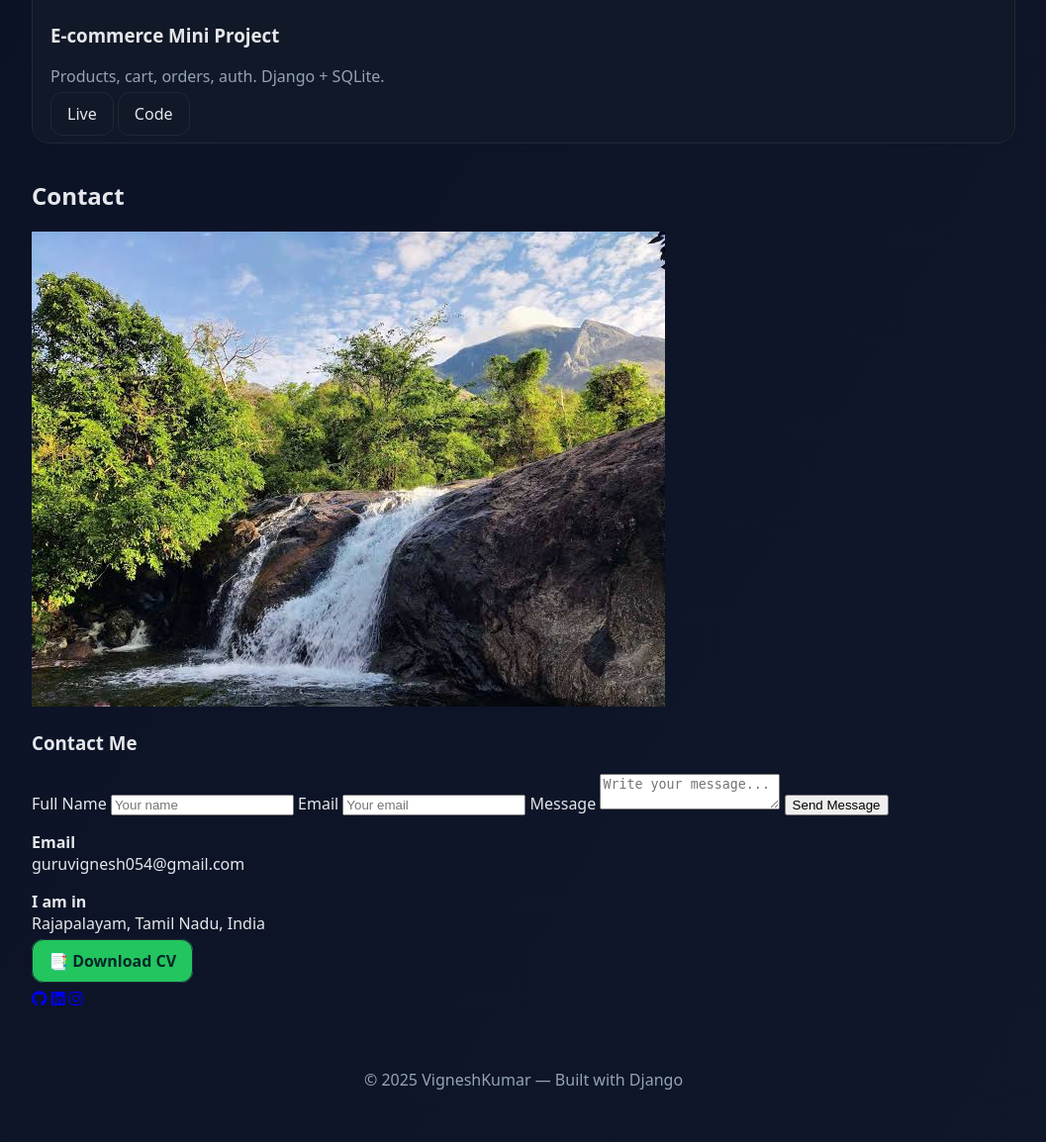
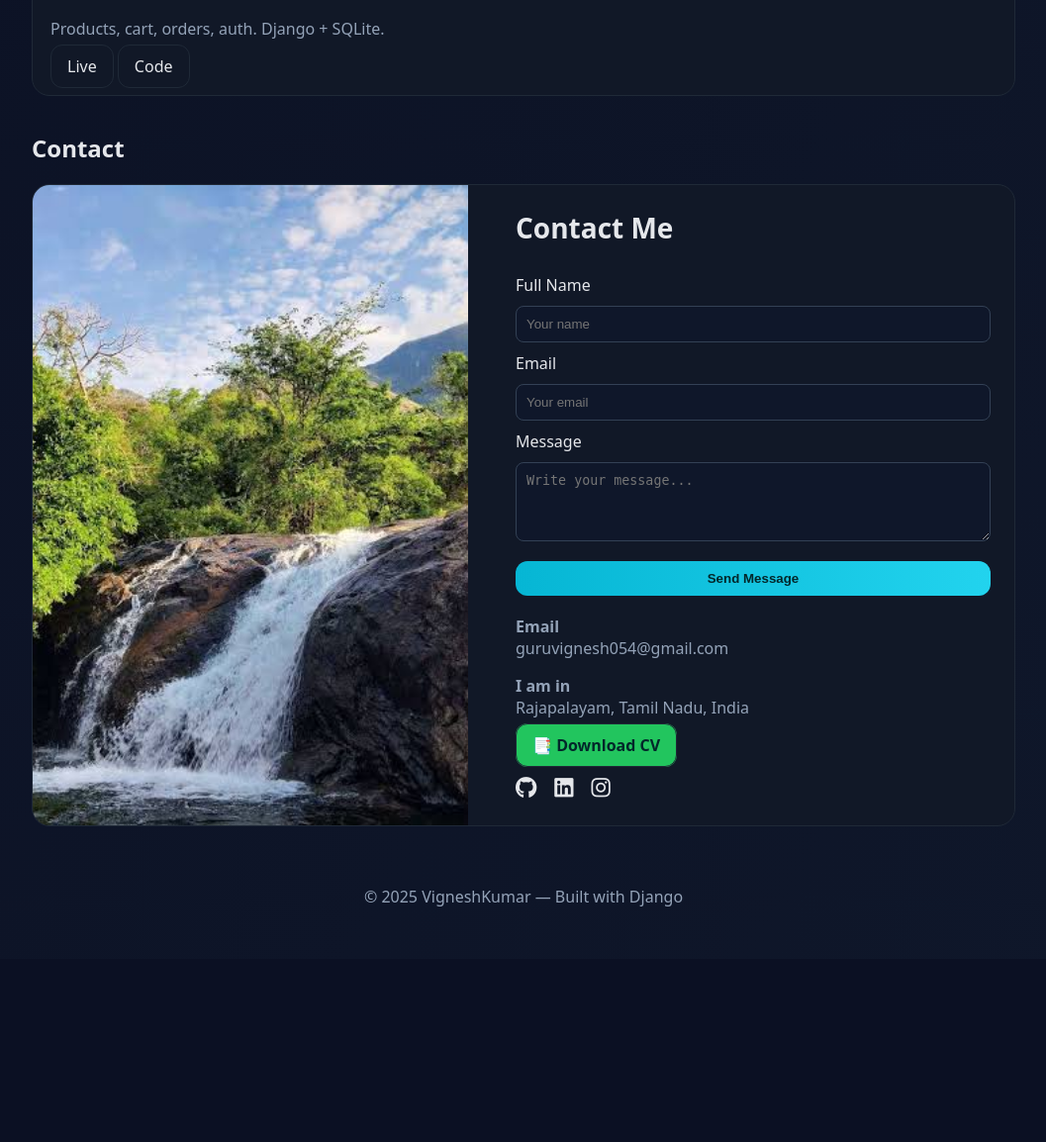
Before and after one commit to uthaman-art/portfolio_site, a Django app: page / in a window 1280 px wide. Shown: the part 1710-2864 px from the top of the page at 99% size, without its empty margins (111-1168 px from the left). After the commit the page ends 2626 px from the top, so only its background shows below. Run offline with Django 5.2, Linux system fonts and the light colour scheme.

Commit message:
fix: correct index.html changes

```diff
--- a/main/templates/index.html
+++ b/main/templates/index.html
@@ -43,23 +43,83 @@
     .kpi{display:flex;gap:16px;flex-wrap:wrap;margin-top:8px}
     .kpi .card{flex:1;min-width:180px;text-align:center}
     @media (max-width:900px){ .hero{grid-template-columns:1fr} }
+    /* Navbar Responsive */
     @media (max-width:600px){
       header { flex-direction: column; align-items:flex-start; gap:10px; }
       nav { flex-direction: column; align-items: flex-start; width: 100%; gap: 0;}
       nav a { margin: 5px 0 0 0; display: block; width: 100%; }
       nav a.btn.download { width: 100%; margin-left: 0; margin-top: 8px;}
     }
-    /* Dynamic color animation for the name */
-    @keyframes dynamicColor {
-      0%   { color: #67e8f9;}
-      25%  { color: #22d3ee;}
-      50%  { color: #06b6d4;}
-      75%  { color: #eab308;}
-      100% { color: #67e8f9;}
+    /* Contact Section */
+    #contact { margin: 36px 0; }
+    .contact-box {
+      display: grid;
+      grid-template-columns: 1fr 1.2fr;
+      gap: 24px;
+      background: var(--card);
+      border: 1px solid #1f2937;
+      border-radius: 18px;
+      overflow: hidden;
     }
-    #dynamic-name {
-      animation: dynamicColor 2s linear infinite;
-      white-space: pre;
+    .contact-img img {
+      width: 100%;
+      height: 100%;
+      object-fit: cover;
+    }
+    .contact-content {
+      padding: 24px;
+    }
+    .contact-content h3 {
+      margin-top: 0;
+      font-size: 28px;
+    }
+    .contact-content form {
+      display: flex;
+      flex-direction: column;
+      gap: 10px;
+    }
+    .contact-content input,
+    .contact-content textarea {
+      padding: 10px;
+      border: 1px solid #334155;
+      border-radius: 8px;
+      background: #0f172a;
+      color: var(--text);
+    }
+    .contact-content textarea {
+      min-height: 80px;
+      resize: vertical;
+    }
+    .contact-content button {
+      margin-top: 10px;
+      padding: 10px;
+      border-radius: 12px;
+      border: none;
+      background: linear-gradient(90deg,#06b6d4,#22d3ee);
+      color: #03272a;
+      font-weight: 700;
+      cursor: pointer;
+    }
+    .contact-content .info {
+      margin-top: 20px;
+      color: var(--muted);
+    }
+    .contact-content .socials {
+      display: flex;
+      gap: 18px;
+      margin-top: 12px;
+    }
+    .contact-content .socials a {
+      font-size: 22px;
+      color: var(--text);
+      transition: color 0.3s;
+    }
+    .contact-content .socials a:hover {
+      color: var(--acc);
+    }
+    @media (max-width: 800px) {
+      .contact-box { grid-template-columns: 1fr; }
+      .contact-img { display: none; }
     }
   </style>
 </head>
@@ -73,19 +133,15 @@
         <a href="#education">Education</a>
         <a href="#projects">Projects</a>
         <a href="#contact">Contact</a>
+        <a class="btn download" href="{% static 'files/VigneshKumar_G_CV-1.pdf' %}" download>Download CV</a>
       </nav>
-      <a class="btn download" href="{% static 'files/VigneshKumar_G_CV-1.pdf' %}" download>Download CV</a>
     </header>
 
     <!-- Hero Section -->
     <section class="hero">
       <div>
         <span class="tag">Open to work</span>
-        <h1>
-          Hi, I’m Vigneshkumar G
-          <span id="dynamic-name"></span>
-          Python Stack Developer
-        </h1>
+        <h1>Hi, I’m <span style="color:#67e8f9">VigneshKumar G</span> Python Stack Developer</h1>
         <p class="muted">I build fast, clean web apps with Python, Django and modern frontend basics.</p>
         <div class="kpi">
           <div class="card"><div style="font-size:28px;font-weight:800">3+</div><div class="muted">Completed mini-projects</div></div>
@@ -126,14 +182,14 @@
       </div>
     </section>
 
-    <!-- Education -->
+    <!-- Education (NEW) -->
     <section id="education">
       <h2>Education</h2>
       <div class="card">
+        <p><strong>College:</strong> Arulmigu Kalasalingam College of Arts and Science</p>
         <p><strong>Course:</strong> B.Sc. Computer Science</p>
-        <p><strong>College:</strong> Arulmigu Kalasalingam College of Arts and Science</p>
         <p><strong>Languages Known:</strong> Tamil &amp; English</p>
-        <p><strong>Hobby:</strong> Songs &amp; Playing Cricket</p>
+        <p><strong>Hobby:</strong> Hearing Songs &amp; Playing Cricket</p>
       </div>
     </section>
 
@@ -175,9 +231,11 @@
           <div class="info">
             <p><strong>Email</strong><br> guruvignesh054@gmail.com</p>
             <p><strong>I am in</strong><br> Rajapalayam, Tamil Nadu, India</p>
+            <!-- Download CV Button inside Contact -->
             <p>
               <a class="btn download" href="{% static 'files/VigneshKumar_G_CV-1.pdf' %}" download>📑 Download CV</a>
             </p>
+            <!-- Social Icons -->
             <div class="socials">
               <a href="https://github.com/yourusername" target="_blank"><i class="fab fa-github"></i></a>
               <a href="https://www.linkedin.com/in/vigneshkumar-gurusamy-677718298" target="_blank"><i class="fab fa-linkedin"></i></a>
@@ -190,20 +248,6 @@
 
     <footer>© <span id="y"></span> VigneshKumar — Built with Django</footer>
   </div>
-  <script>
-    document.getElementById("y").textContent = new Date().getFullYear();
-
-    // Typewriter effect for name
-    const nameText = "VigneshKumar G";
-    let i = 0;
-    function typeName() {
-      if (i <= nameText.length) {
-        document.getElementById("dynamic-name").textContent = nameText.slice(0, i);
-        i++;
-        setTimeout(typeName, 80);
-      }
-    }
-    typeName();
-  </script>
+  <script>document.getElementById("y").textContent = new Date().getFullYear();</script>
 </body>
 </html>
```
